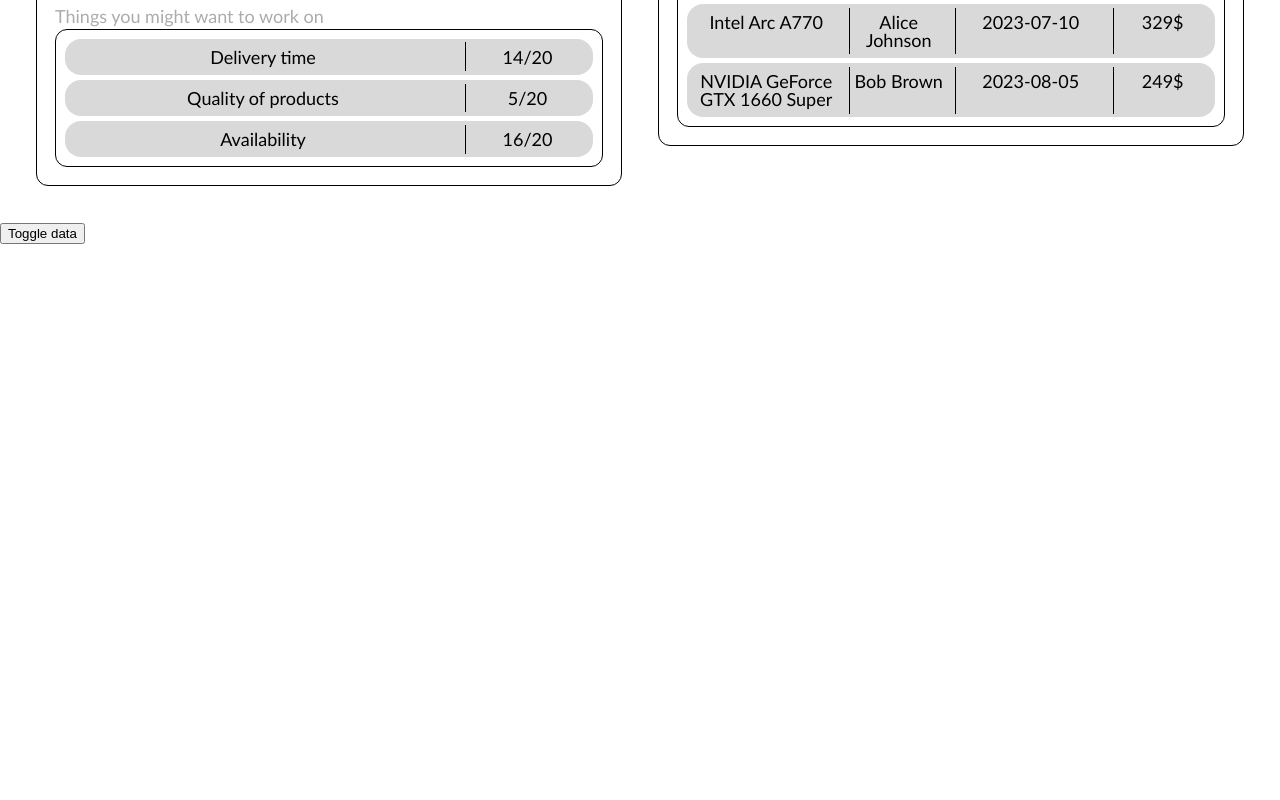
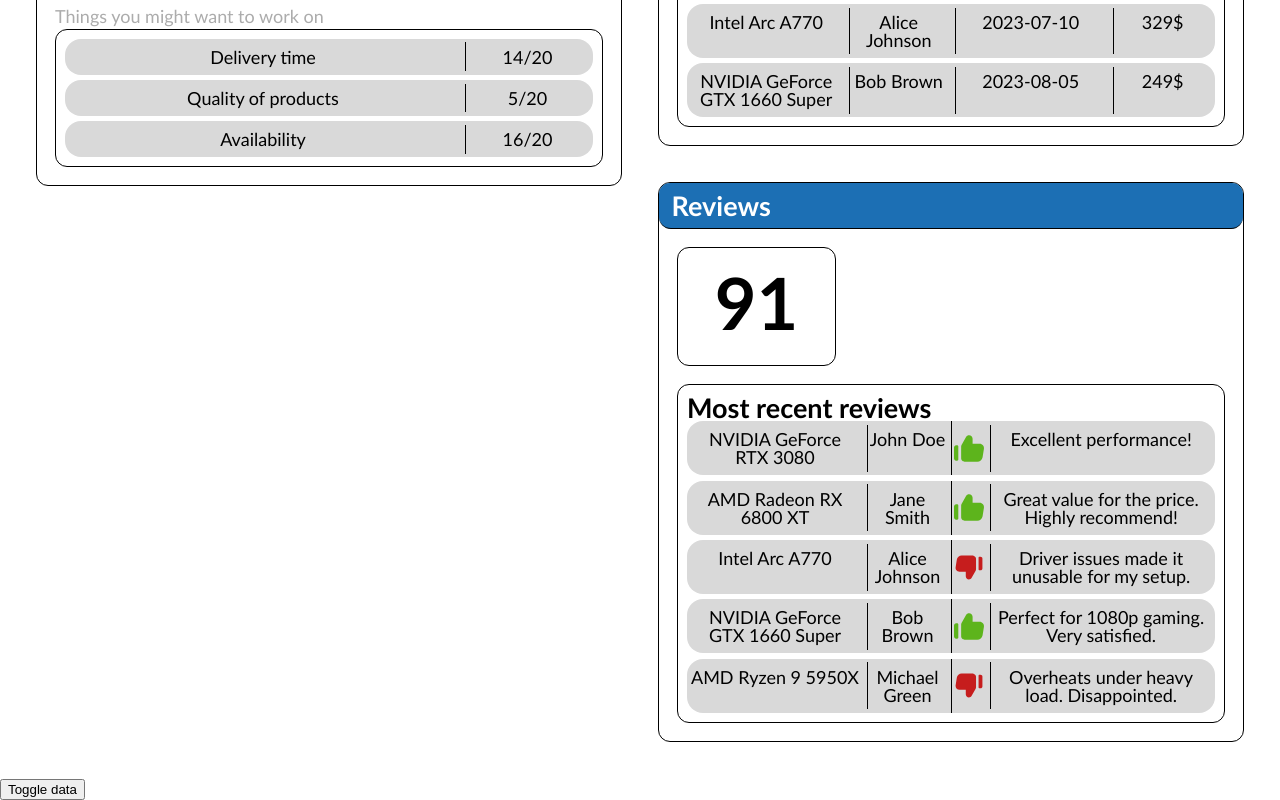
Before and after one commit to Namlev1/react-dashboard, a React (Vite) app: page / in a window 1280 px wide. Shown: the part 335-1135 px from the top of the page. Before the commit the page ends 800 px from the top, so only its background shows below. Built offline with nearby package versions, Linux system fonts and the light colour scheme; the HTML template or start-up script is replaced by a standard one.

Commit message:
Add reviews widget with frame and table.

```diff
--- a/src/App.css
+++ b/src/App.css
@@ -67,3 +67,9 @@
     margin-top: .5rem;
     margin-bottom: 1rem;
 }
+
+.flex-center {
+    display: flex;
+    align-items: center;
+    justify-content: center;
+}
--- a/src/App.jsx
+++ b/src/App.jsx
@@ -5,6 +5,7 @@
 import UseViewportWidth from './hooks/useViewportWidth.js'
 import { useDispatch } from 'react-redux'
 import { toggle } from './store/accountSlice.js'
+import Reviews from './assets/components/widgets/reviews/Reviews.jsx'
 
 function App() {
   const dispatch = useDispatch()
@@ -18,6 +19,7 @@
           <div>
             <QualityOfSale />
             <Orders />
+            <Reviews />
           </div>
         ) : (
           <>
@@ -26,6 +28,7 @@
             </div>
             <div>
               <Orders />
+              <Reviews />
             </div>
           </>
         )}
--- a/src/assets/components/widgets/reviews/Reviews.jsx
+++ b/src/assets/components/widgets/reviews/Reviews.jsx
@@ -1,5 +1,52 @@
-const Reviews = (props) => {
-  return <div>Reviews</div>
+import WidgetTitleBar from '../../atoms/WidgetTitleBar/WidgetTitleBar.jsx'
+import styles from '../qualityOfSale/QualityOfSale.module.css'
+import Table from '../../molecules/Table/Table.jsx'
+import TableEntry from '../../molecules/Table/TableEntry.jsx'
+import { useSelector } from 'react-redux'
+import LikeIcon from '/src/assets/components/atoms/Icons/LikeIcon.svg'
+import DislikeIcon from '/src/assets/components/atoms/Icons/DislikeIcon.svg'
+
+const Reviews = () => {
+  const data = useSelector((store) => store.accountSlice.reviews)
+
+  return (
+    <div className={'widget reviews-widget'}>
+      <WidgetTitleBar text={'Reviews'} />
+
+      <div className={'widget-content'}>
+        <div className={styles['score-container']}>
+          <div className={'widget-frame'}>
+            <p>{data.score}</p>
+          </div>
+          <div></div>
+        </div>
+
+        <div>
+          <div className={'widget-frame'}>
+            <h3>Most recent reviews</h3>
+            <Table ratio={'10-5-2-13'}>
+              {data.details.map((review) => (
+                <TableEntry
+                  key={review.id}
+                  content={[
+                    review.name,
+                    review.buyer,
+                    {
+                      isImg: true,
+                      src:
+                        review.rating === 'positive' ? LikeIcon : DislikeIcon,
+                      alt: 'Rating icon'
+                    },
+                    review.comment
+                  ]}
+                />
+              ))}
+            </Table>
+          </div>
+        </div>
+      </div>
+    </div>
+  )
 }
 
 export default Reviews
--- a/src/store/initialState.js
+++ b/src/store/initialState.js
@@ -47,7 +47,49 @@
       price: '249',
       id: 4
     }
-  ]
+  ],
+  reviews: {
+    score: 91,
+    positive: 123,
+    negative: 12,
+    details: [
+      {
+        id: 1,
+        name: 'NVIDIA GeForce RTX 3080',
+        buyer: 'John Doe',
+        rating: 'positive',
+        comment: 'Excellent performance!'
+      },
+      {
+        id: 2,
+        name: 'AMD Radeon RX 6800 XT',
+        buyer: 'Jane Smith',
+        rating: 'positive',
+        comment: 'Great value for the price. Highly recommend!'
+      },
+      {
+        id: 3,
+        name: 'Intel Arc A770',
+        buyer: 'Alice Johnson',
+        rating: 'negative',
+        comment: 'Driver issues made it unusable for my setup.'
+      },
+      {
+        id: 4,
+        name: 'NVIDIA GeForce GTX 1660 Super',
+        buyer: 'Bob Brown',
+        rating: 'positive',
+        comment: 'Perfect for 1080p gaming. Very satisfied.'
+      },
+      {
+        id: 5,
+        name: 'AMD Ryzen 9 5950X',
+        buyer: 'Michael Green',
+        rating: 'negative',
+        comment: 'Overheats under heavy load. Disappointed.'
+      }
+    ]
+  }
 }
 
 export default initialState
--- a/src/store/secondState.js
+++ b/src/store/secondState.js
@@ -47,7 +47,49 @@
       price: '2399',
       id: 8
     }
-  ]
+  ],
+  reviews: {
+    score: 88,
+    positive: 95,
+    negative: 8,
+    details: [
+      {
+        id: 1,
+        name: 'AMD Ryzen 9 5950X',
+        buyer: 'Michael Green',
+        rating: 'negative',
+        comment: 'Overheats under heavy load. Disappointed.'
+      },
+      {
+        id: 2,
+        name: 'Intel Core i9-13900K',
+        buyer: 'Sarah White',
+        rating: 'positive',
+        comment: 'Incredible performance for gaming.'
+      },
+      {
+        id: 3,
+        name: 'Apple M2 Max',
+        buyer: 'David Black',
+        rating: 'positive',
+        comment: 'Best laptop I’ve ever owned.'
+      },
+      {
+        id: 4,
+        name: 'Samsung Galaxy Book3 Ultra',
+        buyer: 'Emily Blue',
+        rating: 'positive',
+        comment: 'Amazing display and build quality.'
+      },
+      {
+        id: 5,
+        name: 'AMD Ryzen 9 5950X',
+        buyer: 'John Doe',
+        rating: 'positive',
+        comment: 'Great CPU for multitasking and gaming.'
+      }
+    ]
+  }
 }
 
 export default secondState
```
Also changed, not shown: src/assets/components/atoms/Icons/DislikeIcon.svg (added), src/assets/components/atoms/Icons/LikeIcon.svg (added).
